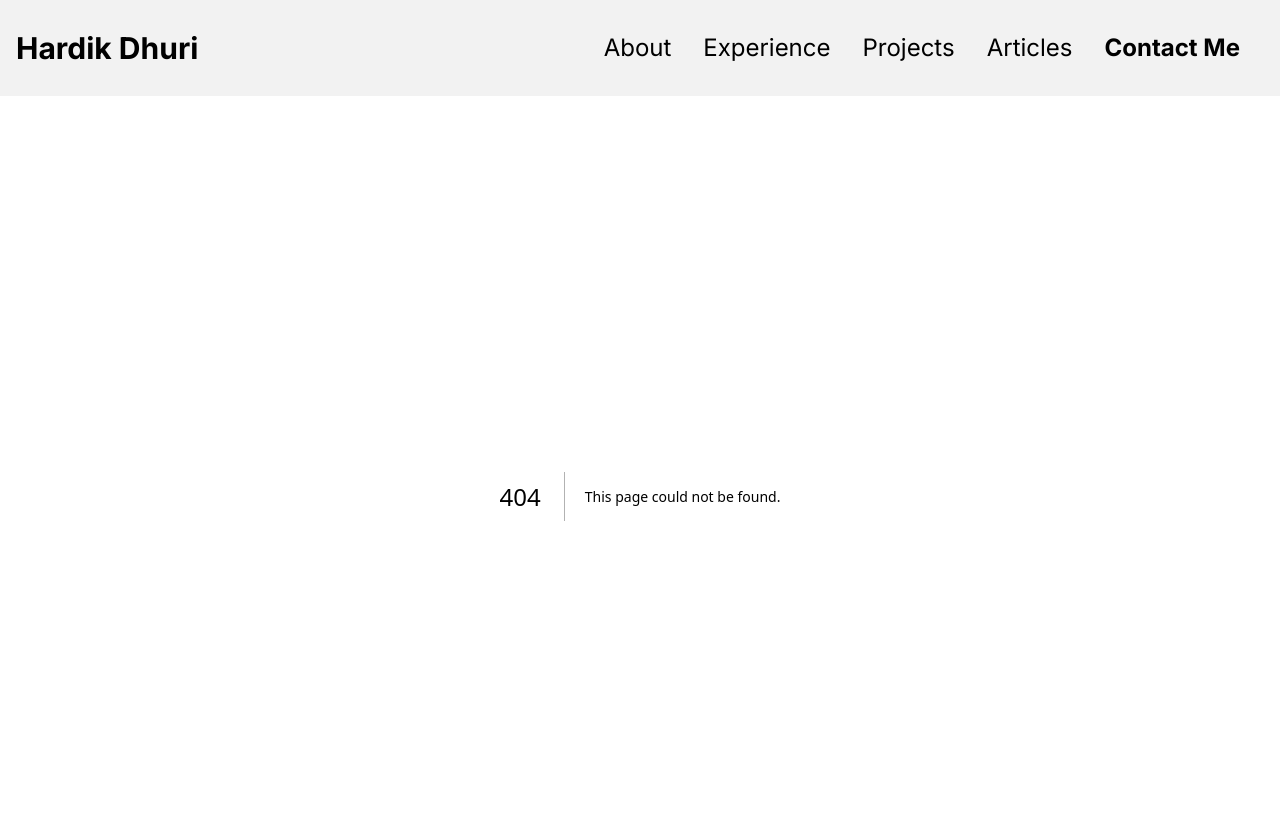
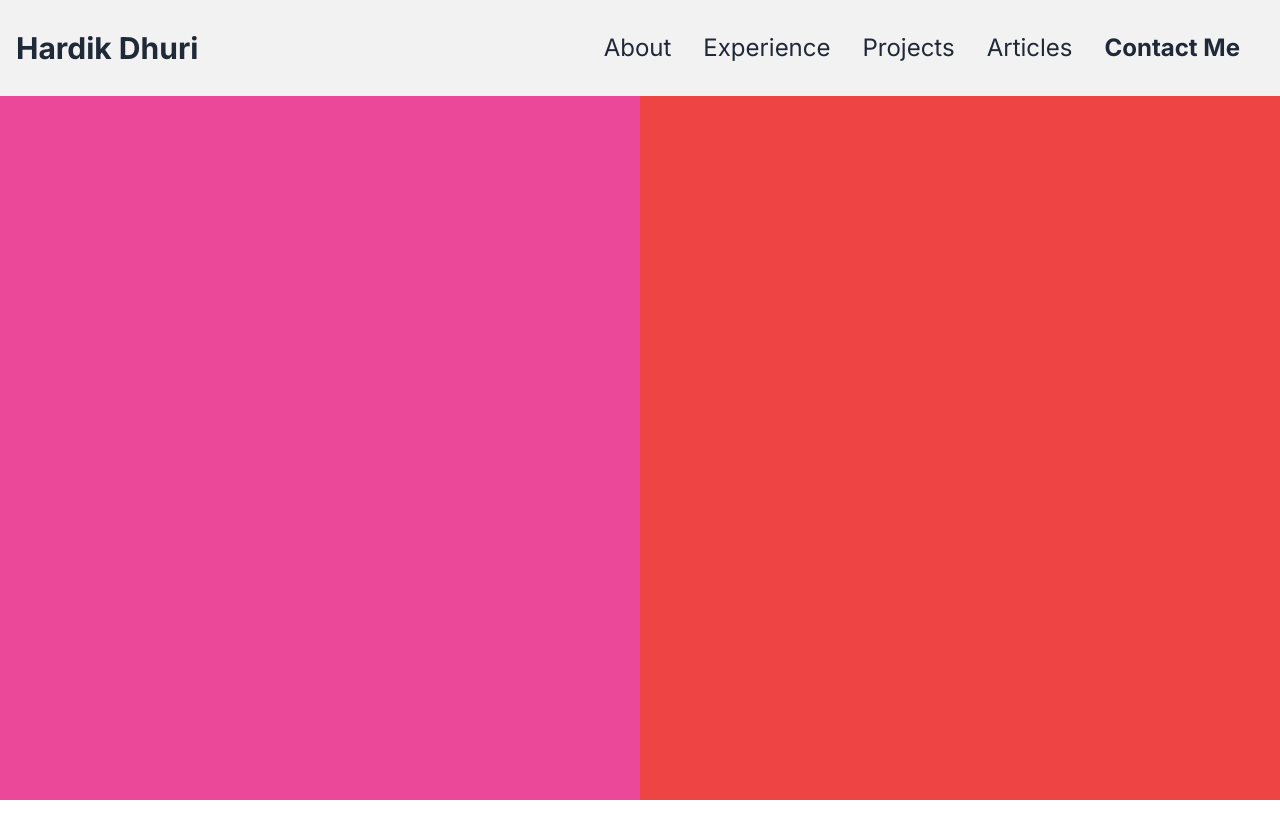
Before and after one commit to HardikDhuri/portfolio, a Next.js app in the folder src/: page /connect in a window 1280 px wide. Before the commit this address had no page. Shown: the top 838 px of the page. After the commit the page ends 800 px from the top, so only its background shows below. Built offline with nearby package versions, Linux system fonts and the light colour scheme.

Commit message:
engg: Configure routing for nav items

```diff
--- /dev/null
+++ b/src/app/(about)/page.tsx
@@ -0,0 +1,14 @@
+export default function Page() {
+  return (
+    <>
+      <div className="flex">
+        <div className="bg-slate-500 flex-1 h-screen">
+          <h1 className="text-white text-4xl text-center">Part 1</h1>
+        </div>
+        <div className="bg-red-500 flex-1 h-screen">
+          <h2 className="text-white text-4xl text-center">Part 2</h2>
+        </div>
+      </div>
+    </>
+  );
+}
--- a/src/app/components/navbar.tsx
+++ b/src/app/components/navbar.tsx
@@ -1,6 +1,8 @@
-'use client'
-import { useState, useEffect } from 'react';
-import { motion, AnimatePresence } from 'framer-motion';
+"use client";
+
+import { useState, useEffect } from "react";
+import { motion, AnimatePresence } from "framer-motion";
+import Link from "next/link";
 
 const menuVariants = {
   hidden: {
@@ -30,16 +32,23 @@ interface MenuItemProps {
 }
 
 const menuItems: MenuItemProps[] = [
-    { href: '#about', label: 'About', onClick: () => {} },
-    { href: '#experience', label: 'Experience', onClick: () => {} },
-    { href: '#projects', label: 'Projects', onClick: () => {} },
-    { href: '#articles', label: 'Articles', onClick: () => {} },
-    { href: '#contact', label: 'Contact Me', strong: true, onClick: () => {} },
+  { href: "/", label: "About", onClick: () => {} },
+  { href: "/experience", label: "Experience", onClick: () => {} },
+  { href: "/projects", label: "Projects", onClick: () => {} },
+  { href: "/articles", label: "Articles", onClick: () => {} },
+  { href: "/connect", label: "Contact Me", strong: true, onClick: () => {} },
 ];
 
-const MenuItem: React.FC<MenuItemProps> = ({ href, label, strong, onClick }) => (
+const MenuItem: React.FC<MenuItemProps> = ({
+  href,
+  label,
+  strong,
+  onClick,
+}) => (
   <motion.li variants={itemVariants}>
-        <a href={href} onClick={onClick}>{strong ? <strong>{label}</strong> : label}</a>
+    <Link href={href} onClick={onClick}>
+      {strong ? <strong>{label}</strong> : label}
+    </Link>
   </motion.li>
 );
 
@@ -57,16 +66,18 @@ const Navbar: React.FC = () => {
       }
     };
 
-        window.addEventListener('resize', handleResize);
+    window.addEventListener("resize", handleResize);
     return () => {
-            window.removeEventListener('resize', handleResize);
+      window.removeEventListener("resize", handleResize);
     };
   }, []);
 
   return (
-        <nav className="navbar bg-base-200 p-4 relative">
+    <nav className="navbar bg-base-200 p-4 fixed top-0 w-full z-50">
       <div className="container mx-auto flex justify-between items-center">
-                <a className="text-3xl font-bold" href="#">Hardik Dhuri</a>
+        <Link className="text-3xl font-bold" href="/">
+          Hardik Dhuri
+        </Link>
         <div className="lg:hidden">
           <button
             className="text-3xl focus:outline-none"
@@ -80,7 +91,9 @@ const Navbar: React.FC = () => {
           <ul className="menu menu-horizontal text-2xl">
             {menuItems.map((item) => (
               <li key={item.href}>
-                                <a href={item.href}>{item.strong ? <strong>{item.label}</strong> : item.label}</a>
+                <Link href={item.href}>
+                  {item.strong ? <strong>{item.label}</strong> : item.label}
+                </Link>
               </li>
             ))}
           </ul>
--- /dev/null
+++ b/src/app/connect/page.tsx
@@ -0,0 +1,14 @@
+export default function Page() {
+  return (
+    <>
+      <div className="flex">
+        <div className="bg-pink-500 flex-1 h-screen">
+          <h1 className="text-white text-4xl text-center">Connect</h1>
+        </div>
+        <div className="bg-red-500 flex-1 h-screen">
+          <h2 className="text-white text-4xl text-center">Part 2</h2>
+        </div>
+      </div>
+    </>
+  );
+}
--- /dev/null
+++ b/src/app/experience/page.tsx
@@ -0,0 +1,14 @@
+export default function Page() {
+  return (
+    <>
+      <div className="flex">
+        <div className="bg-yellow-500 flex-1 h-screen">
+          <h1 className="text-white text-4xl text-center">Experience</h1>
+        </div>
+        <div className="bg-red-500 flex-1 h-screen">
+          <h2 className="text-white text-4xl text-center">Part 2</h2>
+        </div>
+      </div>
+    </>
+  );
+}
--- a/src/app/layout.tsx
+++ b/src/app/layout.tsx
@@ -6,8 +6,8 @@ import Navbar from "./components/navbar";
 const inter = Inter({ subsets: ["latin"] });
 
 export const metadata: Metadata = {
-  title: "Create Next App",
-  description: "Generated by create next app",
+  title: "Hardik Dhuri",
+  description: "Hardik Dhuri's Developer portfolio",
 };
 
 export default function RootLayout({
@@ -16,9 +16,11 @@ export default function RootLayout({
   children: React.ReactNode;
 }>) {
   return (
-    <html lang="en">
-      <Navbar />
-      <body className={inter.className}>{children}</body>
+    <html lang="en" className="">
+      <body className={inter.className}>
+        <Navbar />
+        {children}
+      </body>
     </html>
   );
 }
--- a/src/app/page.tsx
+++ /dev/null
@@ -1,4 +0,0 @@
-
-export default function Home() {
-  return ;
-}
--- /dev/null
+++ b/src/app/projects/page.tsx
@@ -0,0 +1,14 @@
+export default function Page() {
+  return (
+    <>
+      <div className="flex">
+        <div className="bg-slate-500 flex-1 h-screen">
+          <h1 className="text-white text-4xl text-center">Projects</h1>
+        </div>
+        <div className="bg-red-500 flex-1 h-screen">
+          <h2 className="text-white text-4xl text-center">Part 2</h2>
+        </div>
+      </div>
+    </>
+  );
+}
```
Lines whose indentation alone changed are shown as unchanged.
